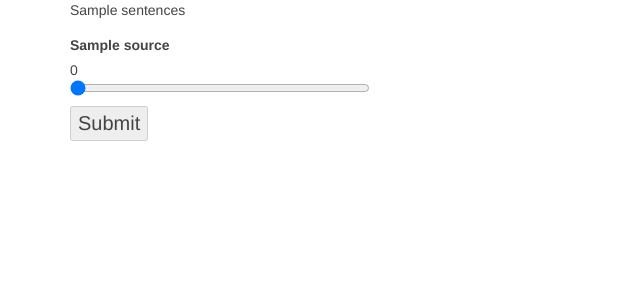
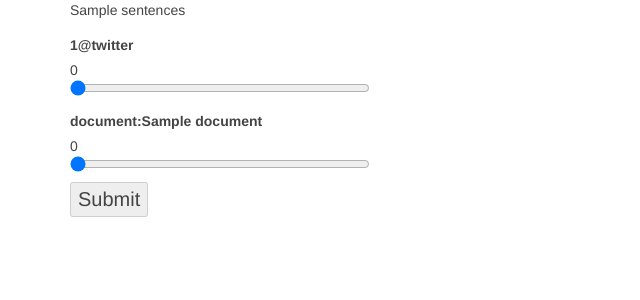
Before and after one commit to alanzoppa/chineseroom, a Django app: template isalllike/tweets/templates/tweets/index.html in a window 1280 px wide. Shown: the top 300 px of the page, without its empty margins (0-640 px from the left). Run offline with Django 3.2, Linux system fonts and the light colour scheme; tables that the repository leaves empty hold one stand-in row (values such as "Sample post"); the template is opened without the code that fills it: values that come from a table or form of the project are taken from there, most other values are stand-ins (such as "Sample title", 1, 10 or a date in 2020); parts of the project's set-up code (start-up, migrations or seed data) failed here and were passed over; some libraries are stand-ins or nearby versions.

Commit message:
frontend works again

```diff
--- a/isalllike/tweets/templates/tweets/index.html
+++ b/isalllike/tweets/templates/tweets/index.html
@@ -10,10 +10,16 @@
 
     <div id='totals'></div>
 
-    {% for source in sources %}
-        <label for='source-{{source}}'>{{source}}</label>
-        <span id='int-source-{{source}}'></span>
-        <input min='0' max='100' type='range' id='source-{{source}}' name='source-{{source}}' step='5' value='0' class='source-slider' />
+    {% for tu in twitter_users %}
+    <label for='source-{{tu.twitter_id}}@twitter'>{{tu.twitter_id}}@twitter</label>
+        <span id='int-source-{{tu.twitter_id}}@twitter'></span>
+        <input min='0' max='100' type='range' id='source-{{tu.twitter_id}}@twitter' name='source-{{tu.twitter_id}}@twitter' step='5' value='0' class='source-slider' />
+    {% endfor %}
+
+    {% for doc in documents%}
+    <label for='source-document:{{doc.name}}'>document:{{doc.name}}</label>
+        <span id='int-source-document:{{doc.name}}'></span>
+        <input min='0' max='100' type='range' id='source-document:{{doc.name}}' name='source-document:{{doc.name}}' step='5' value='0' class='source-slider' />
     {% endfor %}
     <input type="submit" value="Submit" disabled='disabled' id='submit-run' />
 
--- a/isalllike/tweets/views.py
+++ b/isalllike/tweets/views.py
@@ -1,12 +1,13 @@
 from django.shortcuts import render
-from isalllike.tweets.models import NGram, NovelParagraph
+from isalllike.tweets.models import NGram, NovelParagraph, TwitterUser, Document
 import ipdb
 
 # Create your views here.
 
 def index(request):
     context = {
-        'sources': [n.source for n in NGram.objects.all().distinct('source')],
+        'documents': Document.objects.all(),
+        'twitter_users': TwitterUser.objects.all()
     }
     if request.method == 'POST':
         paragraph = NovelParagraph( *_extract_probabilities(request.POST) )
```
